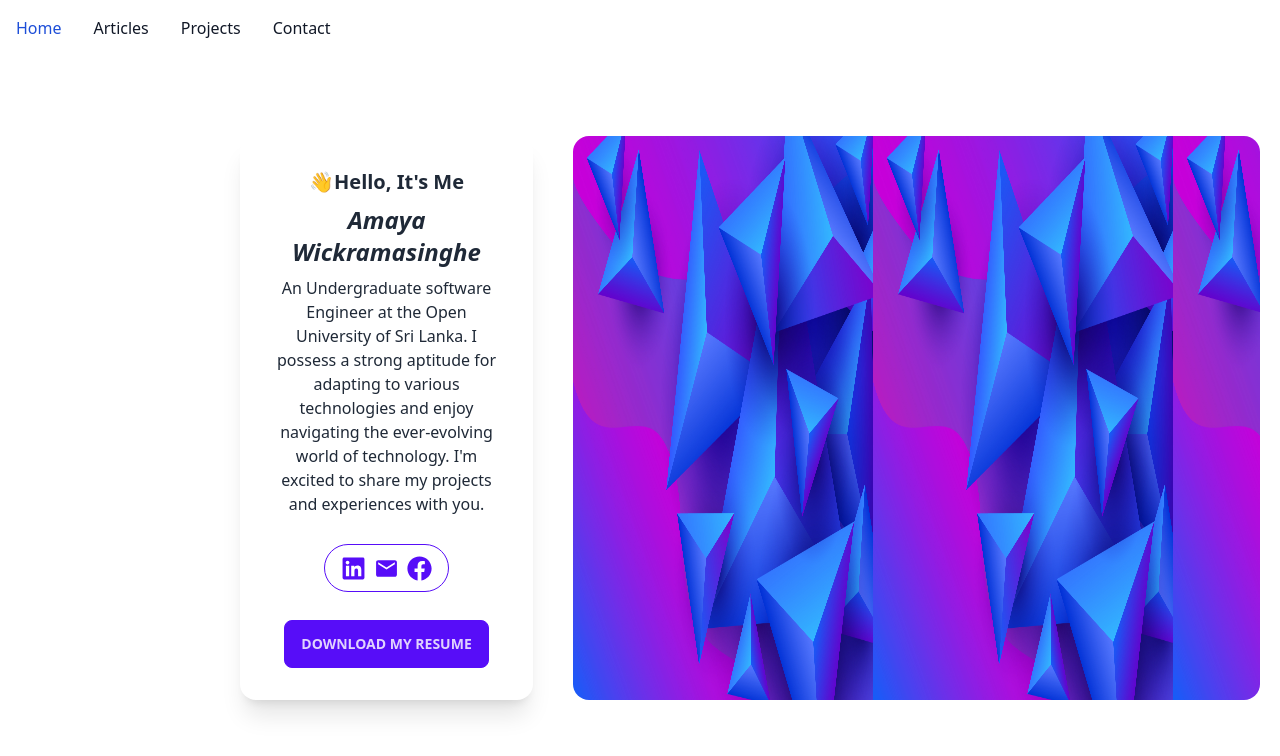
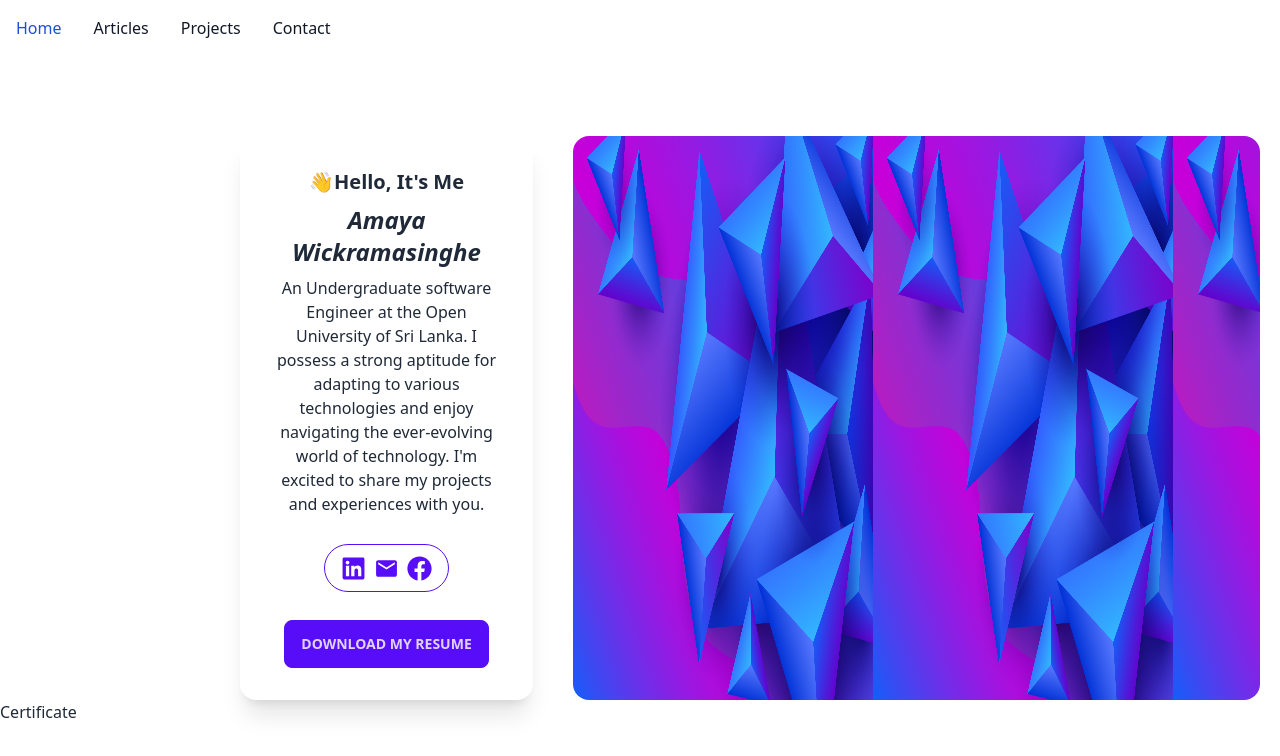
Before and after one commit to Amaya-2001/My-Portfolio, a React (Create React App) app: page / in a window 1280 px wide. Shown: the top 756 px of the page. Built offline with nearby package versions, Linux system fonts and the light colour scheme.

Commit message:
created certificate file to add my achivements

```diff
--- /dev/null
+++ b/src/components/Certificate.js
@@ -0,0 +1,7 @@
+import React from "react";
+
+function Certificate() {
+  return <div>Certificate</div>;
+}
+
+export default Certificate;
--- a/src/components/Home.js
+++ b/src/components/Home.js
@@ -1,12 +1,14 @@
 import React from "react";
 import Navbar from "./Navbar.js";
 import Content from "./Content.js";
+import Certificate from "./Certificate.js";
 
 function Home() {
   return (
     <div>
       <Navbar />
       <Content />
+      <Certificate />
     </div>
   );
 }
```
